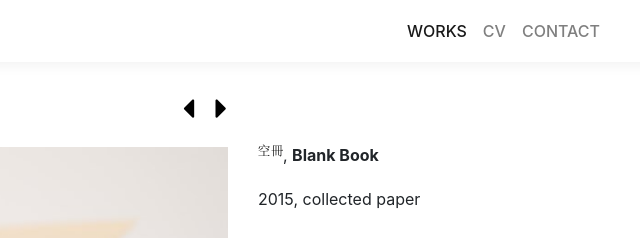
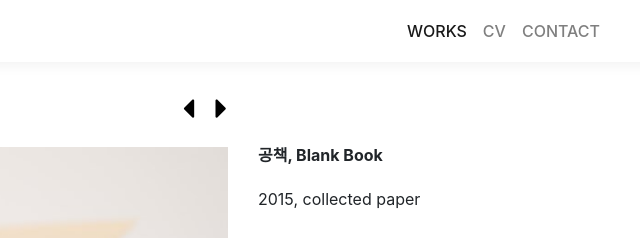
Before and after one commit to pyongwonlee/hyangchoV2, a plain HTML site: page blankbook.html in a window 1280 px wide. Shown: the top 238 px of the page, 587-1227 px from the left. Drawn offline with Linux system fonts and the light colour scheme.

Commit message:
Minor Fix - blank book

```diff
--- a/blankbook.html
+++ b/blankbook.html
@@ -49,8 +49,7 @@
         <div class="col-md-4">
           <div>
             <div class="work-header">
-              <img style="vertical-align:top; margin-top:1px" alt="" src="images/blankbook/blankbooktitle.png">,
-              <strong>Blank Book</strong>
+              <strong>공책, Blank Book</strong>
             </div>
             <div class="work-summary">
               2015, collected paper
```
